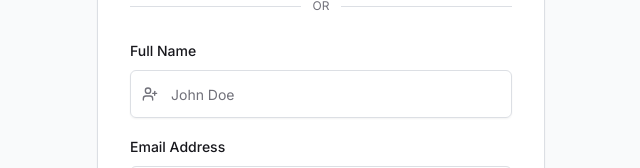
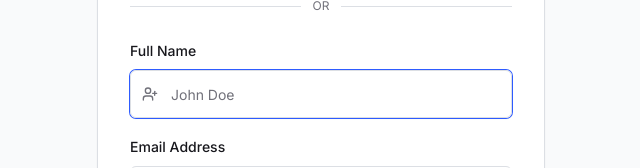
Before and after one commit to ChambersKibuti/Rent_Alls, a React (Vite) app in the folder frontend/: page /register/buyer in a window 1280 px wide. Shown: the part 287-455 px from the top of the page, without its empty margins (319-959 px from the left). Built offline with nearby package versions, Linux system fonts and the light colour scheme; no server answers.

Commit message:
Text area

```diff
--- a/frontend/src/components/ui/input.jsx
+++ b/frontend/src/components/ui/input.jsx
@@ -7,7 +7,7 @@
     (<input
       type={type}
       className={cn(
-        "flex h-9 w-full rounded-md border border-input bg-transparent px-3 py-1 text-base shadow-sm transition-colors file:border-0 file:bg-transparent file:text-sm file:font-medium file:text-foreground placeholder:text-muted-foreground focus-visible:outline-none disabled:cursor-not-allowed disabled:opacity-50 md:text-sm",
+        "flex h-9 w-full rounded-md border border-input bg-transparent px-3 py-1 text-base shadow-sm transition-colors file:border-0 file:bg-transparent file:text-sm file:font-medium file:text-foreground placeholder:text-muted-foreground focus-visible:outline-none focus-visible:ring-1 focus-visible:ring-ring disabled:cursor-not-allowed disabled:opacity-50 md:text-sm",
         className
       )}
       ref={ref}
--- a/frontend/src/components/ui/textarea.jsx
+++ b/frontend/src/components/ui/textarea.jsx
@@ -6,7 +6,7 @@
   return (
     (<textarea
       className={cn(
-        "flex min-h-[60px] w-full rounded-md border border-input bg-transparent px-3 py-2 text-base shadow-sm placeholder:text-muted-foreground focus-visible:outline-none disabled:cursor-not-allowed disabled:opacity-50 md:text-sm",
+        "flex min-h-[60px] w-full rounded-md border border-input bg-transparent px-3 py-2 text-base shadow-sm placeholder:text-muted-foreground focus-visible:outline-none focus-visible:ring-1 focus-visible:ring-ring disabled:cursor-not-allowed disabled:opacity-50 md:text-sm",
         className
       )}
       ref={ref}
```
